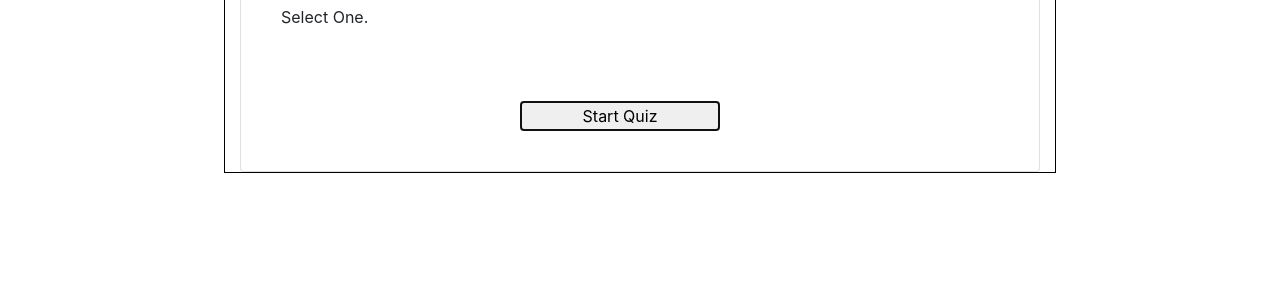
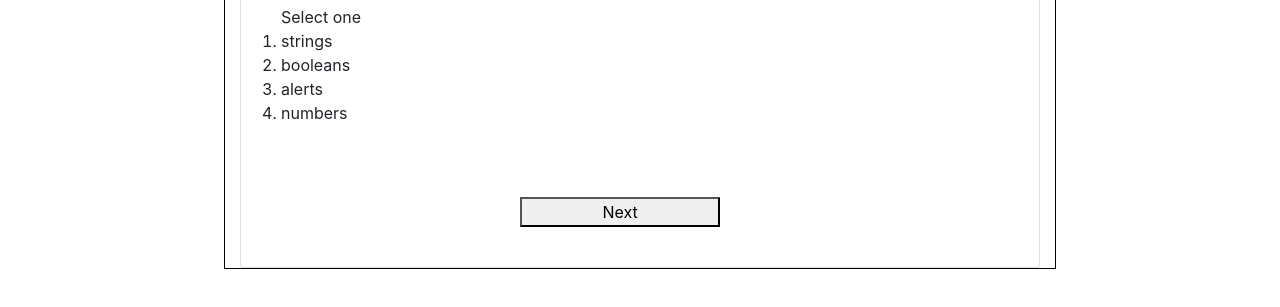
Before and after one commit to mnorthup2207/web_APIs_Homework_4, a plain HTML site: page index.html in a window 1280 px wide. Both pictures are taken after a click on the button "Start Quiz". Shown: the part 203-510 px from the top of the page. Drawn offline with nearby package versions, Linux system fonts and the light colour scheme.

Commit message:
added question one and two. Is not interactive, but does transition.

```diff
--- a/index.html
+++ b/index.html
@@ -20,10 +20,17 @@
             <h1 class="h1El">Coding Quiz Challenge</h1>
             <h2 class="numInput"></h2>
             <div class="main"></div>
+            <ol class="olHide">Select one
+                <li class="li1"></li>
+                <li class="li2"></li>
+                <li class="li3"></li>
+                <li class="li4"></li>
+            </ol>
             <p class="para">
                 Answer the following JavaScript related questions within the time limit. For every incorrect answer will penalized your sometime by ten seconds! Good luck!
             </p>
             <button class="startBtn"   >Start Quiz</button>
+            <button class="nextHidden"   >Next</button>
         </div>
 
     </div>
--- a/script.js
+++ b/script.js
@@ -1,9 +1,16 @@
 var startBtn = document.querySelector(".startBtn");
+var nextBtn = document.querySelector(".nextHidden");
 var timerEl = document.querySelector(".timer");
 var h1El = document.querySelector(".h1El")
 var h2El = document.querySelector(".numInput")
 var pEl = document.querySelector(".para")
-var mainEl =document.querySelector(".main")
+var mainEl = document.querySelector(".main")
+var olEl = document.querySelector("ol")
+var liEl1 = document.querySelector(".li1")
+var liEl2 = document.querySelector(".li2")
+var liEl3 = document.querySelector(".li3")
+var liEl4 = document.querySelector(".li4")
+
 
 var questions = [
     {
@@ -19,7 +26,6 @@ var questions = [
     ///etc.
 ];
 
-
 // Timer function and variables
 var secondsLeft = 60; // setting timer
 
@@ -34,7 +40,7 @@ function setTime() {
         }
 
     }, 1000);
-}
+};
 
 // function sendMessage() {
 //     timeEl.textContent = " ";
@@ -49,23 +55,46 @@ function setTime() {
 
 
 
-startBtn.addEventListener("click", function(event) {
+startBtn.addEventListener("click", function (event) {
     event.preventDefault();
     setTime();
     firstQ()
-    console.log(questions[0].title);
+    olEl.setAttribute("class", "olShow")
+    // funcNextBtn()
+    // console.log(questions[0].title);
+});
 
-    function firstQ() {
+function firstQ() {
+    h1El.textContent = " ";
+    pEl.textContent = " ";
+    h2El.textContent = questions[0].title;
+    nextBtn.setAttribute("class", "nextUnhidden")
+    startBtn.setAttribute("class", "startHide")
+
+    liEl1.textContent = questions[0].choices[0]
+    liEl2.textContent = questions[0].choices[1]
+    liEl3.textContent = questions[0].choices[2]
+    liEl4.textContent = questions[0].choices[3]
+
+
+};
+// console.log(questions[0].choices[0]);
+
+nextBtn.addEventListener("click", function (event) {
+    event.preventDefault();
+    secondQ()
+
+
+    function secondQ() {
         h1El.textContent = " ";
         pEl.textContent = " ";
-        h2El.textContent = questions[0].title
+        h2El.textContent = questions[1].title;
 
-        var olEl = document.createElement("ol")
-        olEl.textContent = "Select One.";
-        mainEl.appendChild(olEl);
+        liEl1.textContent = questions[1].choices[0]
+        liEl2.textContent = questions[2].choices[1]
+        liEl3.textContent = questions[3].choices[2]
+        liEl4.textContent = questions[4].choices[3]
 
-
-    }
-
-
+    };
+    // console.log(questions[0].choices[0]);
 });
--- a/style.css
+++ b/style.css
@@ -10,6 +10,14 @@ button{
     margin: 5% 0% 5% 35%;
 }
 
+.startHide{
+    display: none;
+}
+
+.nextHidden{
+    display: none;
+}
+
 .highScores{
     float: left;
 }
@@ -18,3 +26,7 @@ button{
     float: right;
     /* display: none; */
 }
+
+.olHide{
+    display: none;
+}
```
